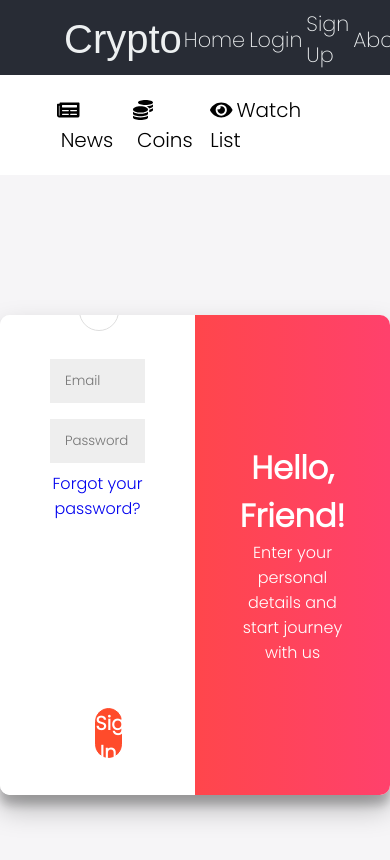
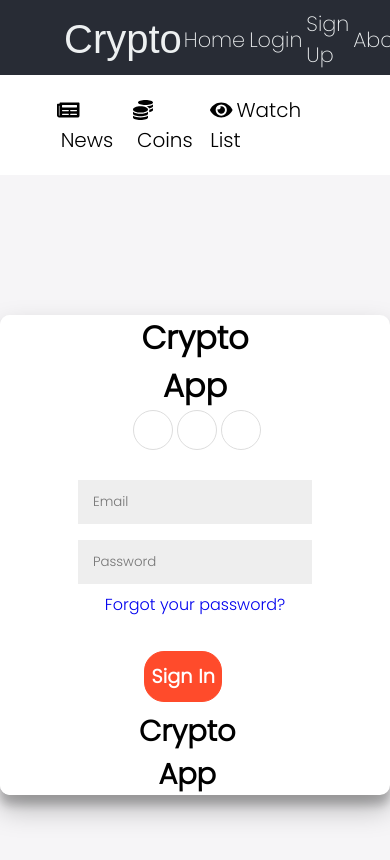
Before and after one commit to SanskritiKhatiyan/crypto-app, a React (Create React App) app in the folder frontend/: page /signin in a window 390 px wide. Shown: the top 860 px of the page. Built offline with nearby package versions, Linux system fonts and the light colour scheme.

Commit message:
Login & Signup Responsive

```diff
--- a/frontend/src/components/Signin/Signin.css
+++ b/frontend/src/components/Signin/Signin.css
@@ -1,6 +1,3 @@
-
-
-
 
 * {
 	box-sizing: border-box;
@@ -27,18 +24,7 @@
     font-size: 1.8rem;
 }
 
-#signIn{
-    border-radius: 20px;
-	border: 1px solid #FF4B2B;
-	background-color: #FF4B2B;
-	color: #FFFFFF;
-	font-size: 12px;
-	font-weight: bold;
-	padding: 12px 45px;
-	letter-spacing: 1px;
-	text-transform: uppercase;
-	transition: transform 80ms ease-in;
-}
+
 #signin{
     border-radius: 20px;
     border: 1px solid #FF4B2B;
@@ -170,3 +156,46 @@ input {
 	height: 40px;
 	width: 40px;
 }
+
+/* Media Query */
+
+@media only screen and (max-width: 600px) {
+	.overlay-container{
+		width: 100%;
+		left: 100%;
+	}
+	#signin{
+		height: 6vh;
+		width: 20vw;
+		top: 32vh;
+		left: 15vw;
+	}
+	input{
+		margin-left: 50vw;
+		width: 60vw;
+		justify-content: center;
+		align-items: center;
+	}
+	#lower_title{
+		margin-left: 46vw;
+		margin-top: -2vh;
+	}
+	.social-container{
+		margin-left: 50vw;
+		display: flex;
+		margin-top: 5vh;
+
+	}
+	.input_credentials{
+		position: relative;
+		top: 0vh;
+	}
+	#title{
+		margin-top: -35vh;
+		margin-left: 50vw;
+	}
+	.pass_forget{
+		margin-left: 50vw;
+		width: 50vw;
+	}
+	}
--- a/frontend/src/components/Signin/Signin.js
+++ b/frontend/src/components/Signin/Signin.js
@@ -15,7 +15,7 @@ const Signin = () => {
 
 			<input type="email" placeholder="Email" />
 			<input type="password" placeholder="Password" />
-			<a href="#">Forgot your password?</a>
+			<a href="#" className="pass_forget">Forgot your password?</a>
 			<button id="signin" >Sign In</button>
 			<p id="lower_title"> Crypto App</p>
 		</form>
--- a/frontend/src/components/Signup/Signup.css
+++ b/frontend/src/components/Signup/Signup.css
@@ -1,213 +1,4 @@
-/* * {
-  box-sizing: border-box;
-}
-
-
-h1 {
-  font-weight: bold;
-  margin: 0;
-}
-
-h2 {
-  text-align: center;
-}
-
-p {
-  font-size: 14px;
-  font-weight: 100;
-  line-height: 20px;
-  letter-spacing: 0.5px;
-  margin: 20px 0 30px;
-}
-
-a {
-  color: #333;
-  font-size: 14px;
-  text-decoration: none;
-  margin: 15px 0;
-}
-
-button {
-  border-radius: 20px;
-  border: 1px solid #FF4B2B;
-  background-color: #FF4B2B;
-  color: #FFFFFF;
-  font-size: 12px;
-  font-weight: bold;
-  padding: 12px 45px;
-  letter-spacing: 1px;
-  text-transform: uppercase;
-  transition: transform 80ms ease-in;
-}
-
-button:active {
-  transform: scale(0.95);
-}
-
-button:focus {
-  outline: none;
-}
-
-button.ghost {
-  background-color: transparent;
-  border-color: #FFFFFF;
-}
-
-form {
-  background-color: #FFFFFF;
-  display: flex;
-  align-items: center;
-  justify-content: center;
-  flex-direction: column;
-  padding: 0 50px;
-  height: 100%;
-  text-align: center;
-}
-
-input {
-  background-color: #eee;
-  border: none;
-  padding: 12px 15px;
-  margin: 8px 0;
-  width: 100%;
-}
-
-.container {
-  background-color: #fff;
-  border-radius: 10px;
-  box-shadow: 0 14px 28px rgba(0,0,0,0.25),
-          0 10px 10px rgba(0,0,0,0.22);
-  position: relative;
-  overflow: hidden;
-  width: 768px;
-  max-width: 100%;
-  min-height: 480px;
-  background: #f6f5f7;
-  display: flex;
-  justify-content: center;
-  align-items: center;
-
-  top: 10vh;
-}
-
-.form-container {
-  position: absolute;
-  top: 0;
-  height: 100%;
-  transition: all 0.6s ease-in-out;
-}
-
-.sign-in-container {
-  left: 0;
-  width: 50%;
-  z-index: 2;
-}
-
-.container.right-panel-active .sign-in-container {
-  transform: translateX(100%);
-}
-
-.sign-up-container {
-  left: 0;
-  width: 50%;
-  opacity: 0;
-  z-index: 1;
-}
-
-.container.right-panel-active .sign-up-container {
-  transform: translateX(100%);
-  opacity: 1;
-  z-index: 5;
-  animation: show 0.6s;
-}
-
-@keyframes show {
-  0%, 49.99% {
-      opacity: 0;
-      z-index: 1;
-  }
-
-  50%, 100% {
-      opacity: 1;
-      z-index: 5;
-  }
-}
-
-.overlay-container {
-  position: absolute;
-  top: 0;
-  left: 50%;
-  width: 50%;
-  height: 100%;
-  overflow: hidden;
-  transition: transform 0.6s ease-in-out;
-  z-index: 100;
-}
-
-.container.right-panel-active .overlay-container{
-  transform: translateX(-100%);
-}
-
-.overlay {
-  background: #FF416C;
-  background: -webkit-linear-gradient(to right, #FF4B2B, #FF416C);
-  background: linear-gradient(to right, #FF4B2B, #FF416C);
-  background-repeat: no-repeat;
-  background-size: cover;
-  background-position: 0 0;
-  color: #FFFFFF;
-  position: relative;
-  left: -100%;
-  height: 100%;
-  width: 200%;
-  transform: translateX(0);
-  transition: transform 0.6s ease-in-out;
-}
-
-.container.right-panel-active .overlay {
-  transform: translateX(50%);
-}
-
-.overlay-panel {
-  position: absolute;
-  display: flex;
-  align-items: center;
-  justify-content: center;
-  flex-direction: column;
-  padding: 0 40px;
-  text-align: center;
-  top: 0;
-  height: 100%;
-  width: 50%;
-  transform: translateX(0);
-  transition: transform 0.6s ease-in-out;
-}
-
-.overlay-left {
-  transform: translateX(-20%);
-}
-
-.container.right-panel-active .overlay-left {
-  transform: translateX(0);
-}
-
-.overlay-right {
-  right: 0;
-  transform: translateX(0);
-}
-
-.container.right-panel-active .overlay-right {
-  transform: translateX(20%);
-}
- */
-
-
-
-
-
-
-
-* {
+ * {
 	box-sizing: border-box;
 }
 
@@ -232,23 +23,11 @@ input {
     font-size: 1.8rem;
 }
 
-#signIn{
-    border-radius: 20px;
-	border: 1px solid #FF4B2B;
-	background-color: #FF4B2B;
-	color: #FFFFFF;
-	font-size: 12px;
-	font-weight: bold;
-	padding: 12px 45px;
-	letter-spacing: 1px;
-	text-transform: uppercase;
-	transition: transform 80ms ease-in;
-}
 #signin{
     border-radius: 20px;
     border: 1px solid #FF4B2B;
-    top: 30vh;
-    left: -7vw;
+    margin-top: -28vh;
+    margin-left: 14vw;
     height: 6vh;
     width: 7vw;
     color: #FFFFFF;
@@ -303,23 +82,6 @@ input {
 	z-index: 2;
 }
 
-
-
-
-
-
-
-
-/*  */
-
-
-
-
-
-
-
-
-
 .social-container {
 	margin: 20px 0;
 }
```
Also changed, not shown: 1 other file (tests, documents, lock files or other folders).
